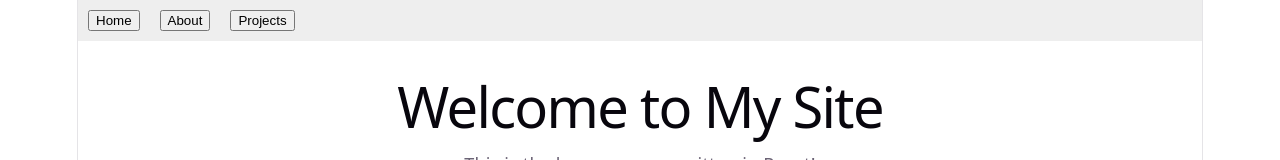
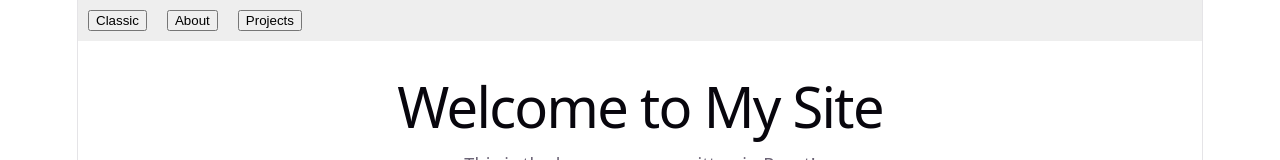
Before and after one commit to Mars-1114/GDTWDemonlist, a React (Vite) app: page / in a window 1280 px wide. Shown: the top 160 px of the page. Built offline with nearby package versions, Linux system fonts and the light colour scheme.

Commit message:
add script: fetch data

```diff
--- a/src/App.tsx
+++ b/src/App.tsx
@@ -1,21 +1,21 @@
 import { useState } from 'react';
 import { Navbar } from './components/navbar';
-import { Home } from './pages/classic_level';
+import { ClassicLevel } from './pages/classic_level';
 import { About } from './pages/about';
 
 export default function App() {
     // Track the current view in state
-    const [currentView, setCurrentView] = useState<string>('home');
+    const [currentView, setCurrentView] = useState<string>('classic_level');
 
     // Determine which component to render
     const renderView = () => {
         switch (currentView) {
-            case 'home':
-                return <Home />;
+            case 'classic_level':
+                return <ClassicLevel />;
             case 'about':
                 return <About />;
             default:
-                return <Home />;
+                return <ClassicLevel />;
         }
     };
 
--- a/src/components/navbar.tsx
+++ b/src/components/navbar.tsx
@@ -5,7 +5,7 @@ interface NavbarProps {
 export function Navbar({ setView }: NavbarProps) {
     return (
         <nav style={{ display: 'flex', gap: '20px', padding: '10px', background: '#eee' }}>
-            <button onClick={() => setView('home')}>Home</button>
+            <button onClick={() => setView('classic_level')}>Classic</button>
             <button onClick={() => setView('about')}>About</button>
             <button onClick={() => setView('projects')}>Projects</button>
         </nav>
--- a/src/pages/classic_level.tsx
+++ b/src/pages/classic_level.tsx
@@ -1,4 +1,4 @@
-export function Home() {
+export function ClassicLevel() {
     return (
         <div>
             <h1>Welcome to My Site</h1>
```
